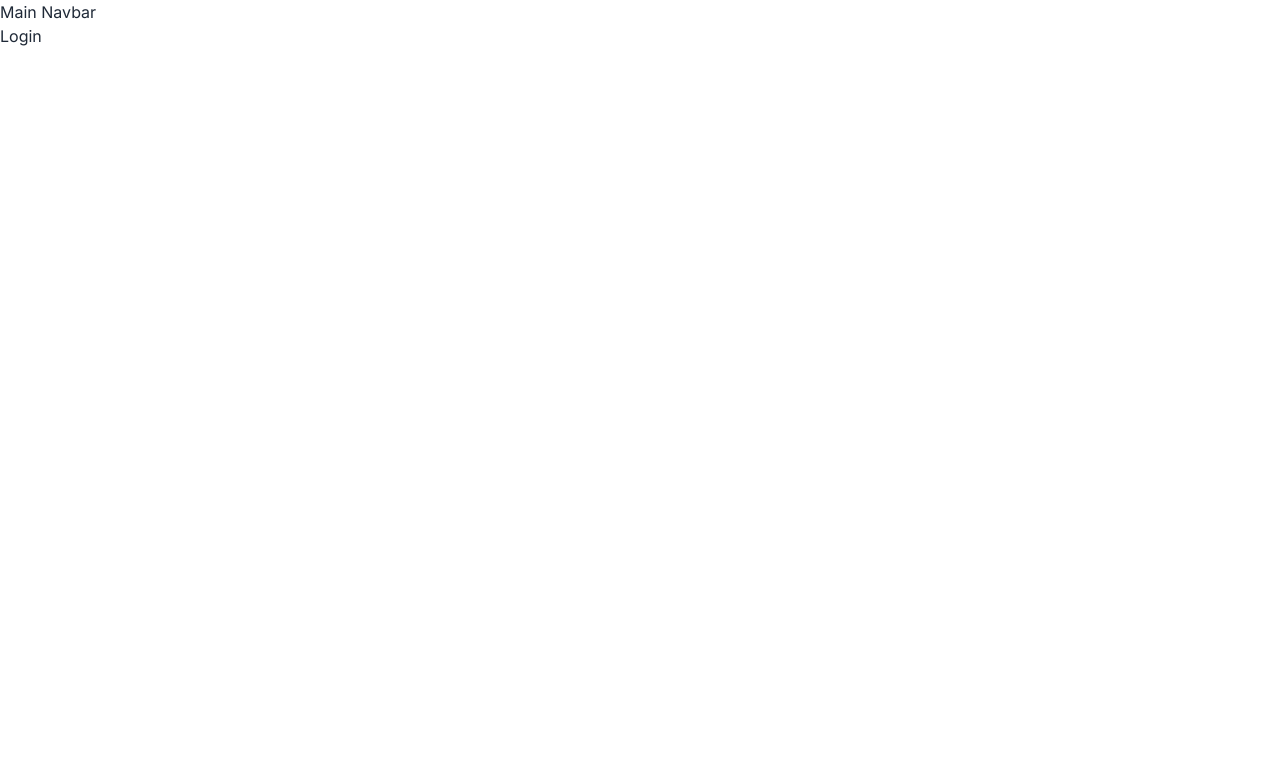
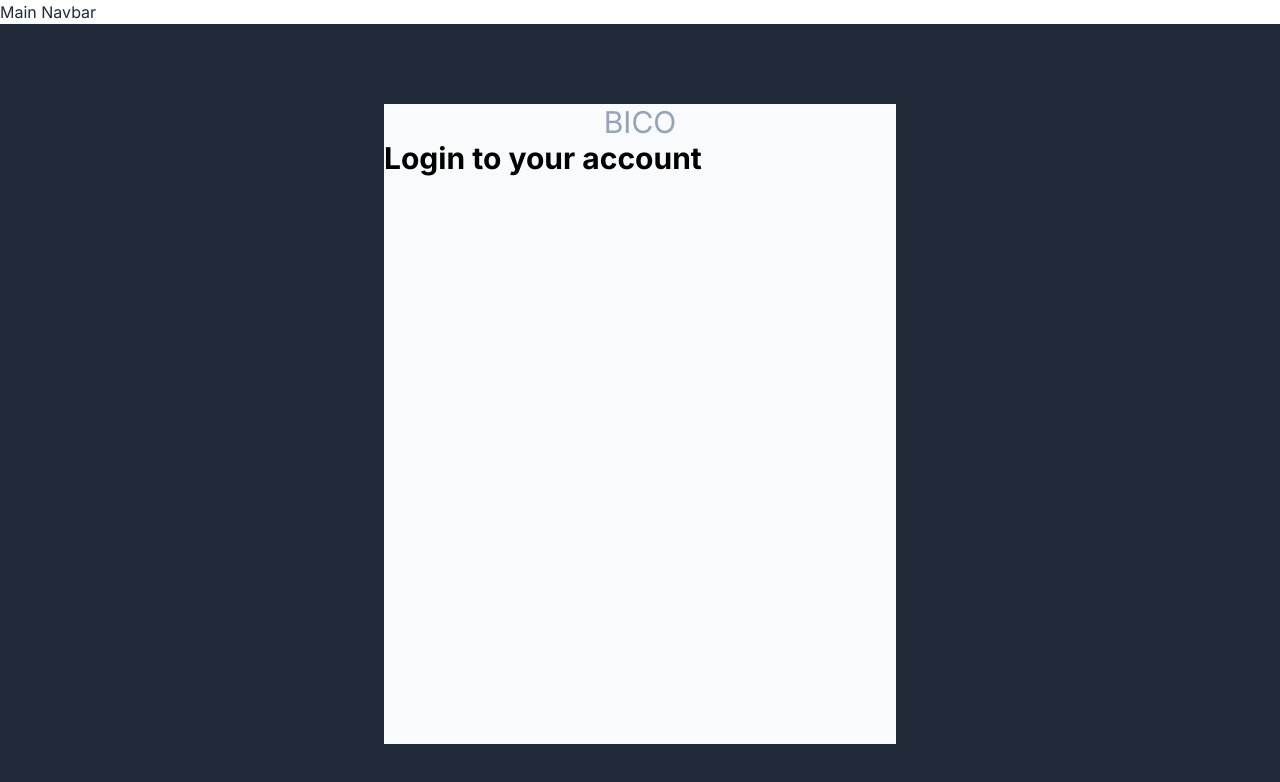
Before and after one commit to mariyamcodehub/Bico, a Next.js app in the folder frontend/: page /login in a window 1280 px wide. Shown: the top 782 px of the page. Built offline with nearby package versions, Linux system fonts and the light colour scheme.

Commit message:
adding styles to login page

```diff
--- a/frontend/src/app/(main)/login/page.jsx
+++ b/frontend/src/app/(main)/login/page.jsx
@@ -2,7 +2,13 @@ import React from 'react';
 
 const Login = () => {
   return (
-    <div>Login</div>
+    <div className='w-full h-screen bg-current place-content-center'>
+      <div className='w-2/5 h-4/5 bg-gray-50 text-black ml-auto mr-auto'>
+        <h1 className='text-slate-400 text-3xl text-center'>BICO</h1>
+        <h2 className='text-3xl font-bold' >Login to your account</h2>
+      </div>
+
+    </div>
   )
 }
 
```
